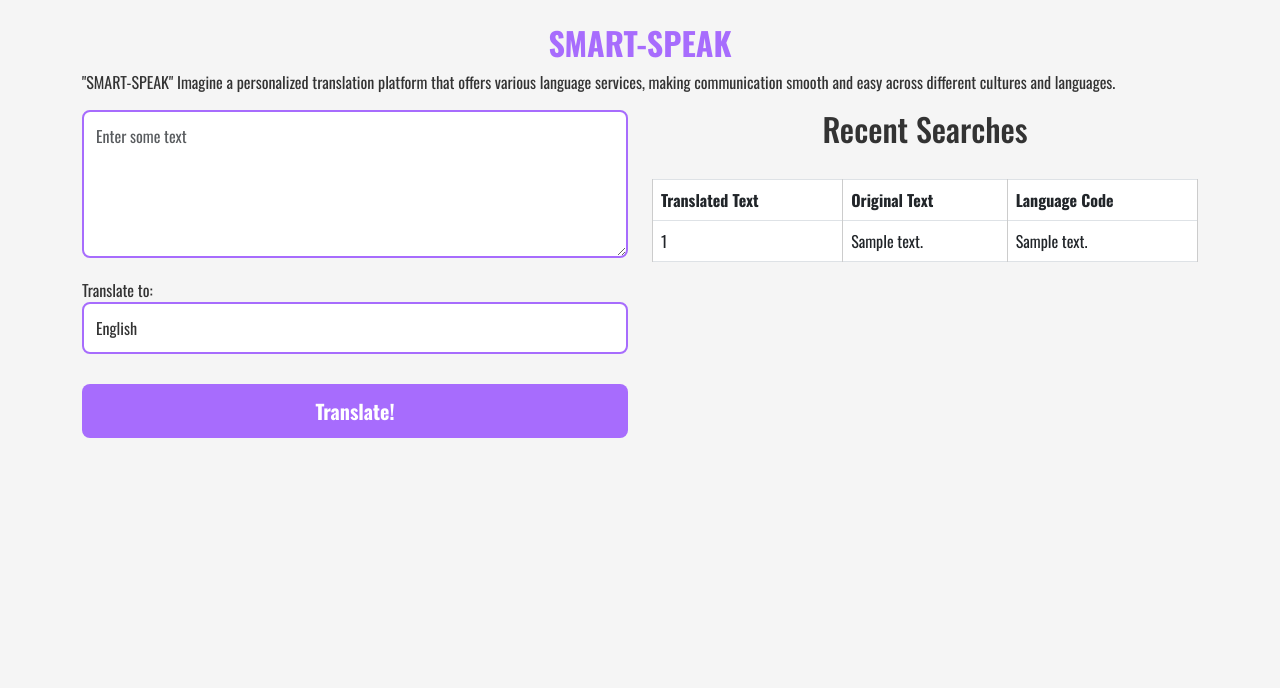
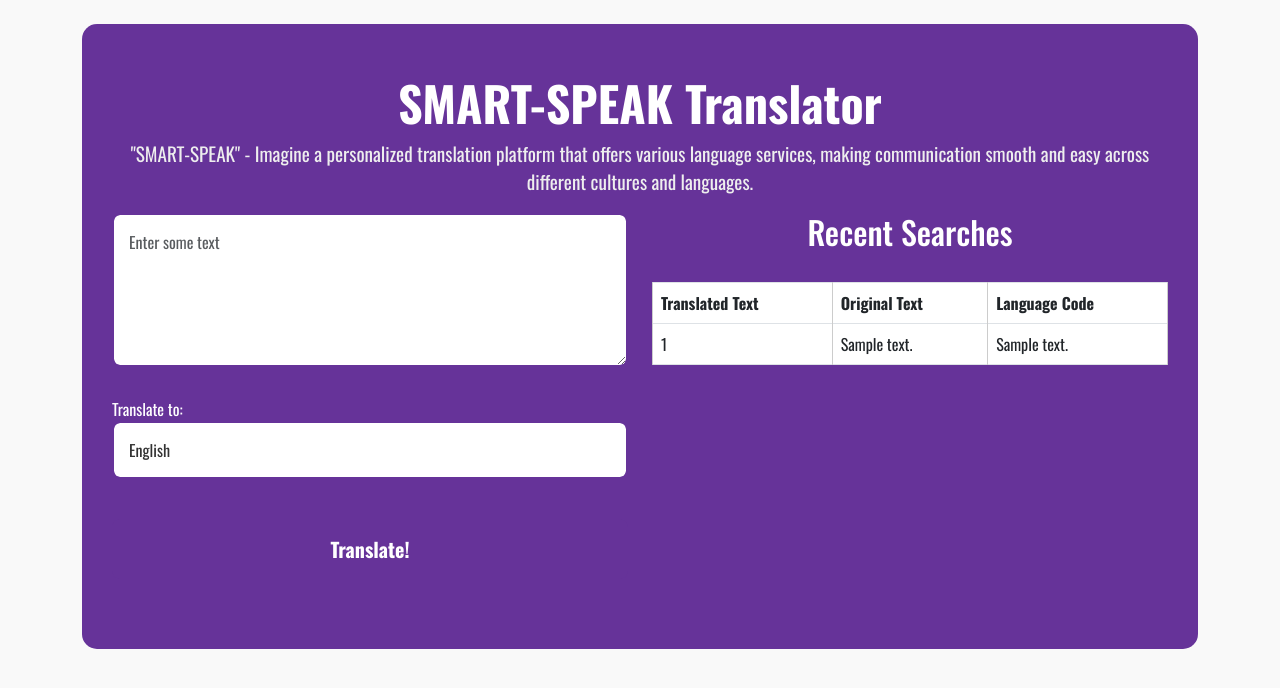
Before and after one commit to Aayushikumari17/Smart-Speak, a Flask app: page / in a window 1280 px wide. Shown: the top 688 px of the page. Run offline with Flask 3, Linux system fonts and the light colour scheme; tables that the repository leaves empty or names only in its code hold one stand-in row (values such as "Sample post").

Commit message:
Update index.html
update

```diff
--- a/templates/index.html
+++ b/templates/index.html
@@ -3,34 +3,48 @@
 <head>
     <meta charset="UTF-8">
     <meta name="viewport" content="width=device-width, initial-scale=1.0">
-    <title>Translator</title>
+    <title>SMART-SPEAK Translator</title>
     <link href="https://cdn.jsdelivr.net/npm/bootstrap@5.3.0/dist/css/bootstrap.min.css" rel="stylesheet" integrity="sha384-9ndCyUaIbzAi2FUVXJi0CjmCapSmO7SnpJef0486qhLnuZ2cdeRhO02iuK6FUUVM" crossorigin="anonymous">
-    <link href="https://fonts.googleapis.com/css2?family=Oswald:wght@200;300;400;500;600;700&display=swap" rel="stylesheet">
+    <link href="https://fonts.googleapis.com/css2?family=Oswald:wght@400;500;600;700&display=swap" rel="stylesheet">
     <style>
         body {
             font-family: 'Oswald', sans-serif;
-    background-color:  #f5f5f5;
+            background-color: #f9f9f9;
             color: #333;
             margin: 0;
             padding: 0;
         }
 
+        .jumbotron {
+            background-color: #663399;
+            color: #fff;
+            border-radius: 15px;
+            padding: 30px;
+            margin-bottom: 30px;
+        }
+
         h1 {
             font-weight: bold;
-    font-size: 2em;
+            font-size: 3em;
             text-align: center;
             margin-top: 20px;
-    color: #a76cfd;
+            color: #fff;
+        }
+
+        p {
+            text-align: center;
+            font-size: 1.2em;
+            color: #eee;
         }
 
         .form-group {
-    margin-bottom: 20px;
+            margin-bottom: 30px;
         }
 
         .form-control {
-    border: 2px solid #a76cfd;
+            border: 2px solid #663399;
             border-radius: 8px;
-    padding: 12px;
+            padding: 15px;
             width: 100%;
             box-sizing: border-box;
             font-family: 'Oswald', sans-serif;
@@ -40,28 +54,28 @@
         }
 
         .form-control:focus {
-    border-color: #a76cfd;
+            border-color: #663399;
             outline: none;
         }
 
         .btn,
-.btn-success {
+        .btn-primary {
             border: none;
             border-radius: 8px;
             font-weight: bold;
             width: 100%;
             margin: 10px 0;
-    padding: 12px;
+            padding: 15px;
             font-family: 'Oswald', sans-serif;
             cursor: pointer;
             transition: background-color 0.3s ease;
-    background-color: #a76cfd;
+            background-color: #663399;
             color: #fff;
         }
 
         .btn:hover,
-.btn-success:hover {
-    background-color: #8e63c1;
+        .btn-primary:hover {
+            background-color: #542b78;
         }
 
         table {
@@ -73,22 +87,21 @@
         th,
         td {
             border: 1px solid #ccc;
-    padding: 10px;
+            padding: 20px;
             text-align: left;
         }
 
         th {
-    background-color: #a76cfd;
+            background-color: #663399;
             color: #fff;
         }
-
     </style>
 </head>
 <body>
     <div class="container mt-4">
         <div class="jumbotron">
-            <h1>SMART-SPEAK</h1>
-            <p>"SMART-SPEAK" Imagine a personalized translation platform that offers various language services, making communication smooth and easy across different cultures and languages.</p>
+            <h1>SMART-SPEAK Translator</h1>
+            <p>"SMART-SPEAK" - Imagine a personalized translation platform that offers various language services, making communication smooth and easy across different cultures and languages.</p>
 
             <div class="row">
                 <div class="col-md-6">
```
Lines whose indentation alone changed are shown as unchanged.
